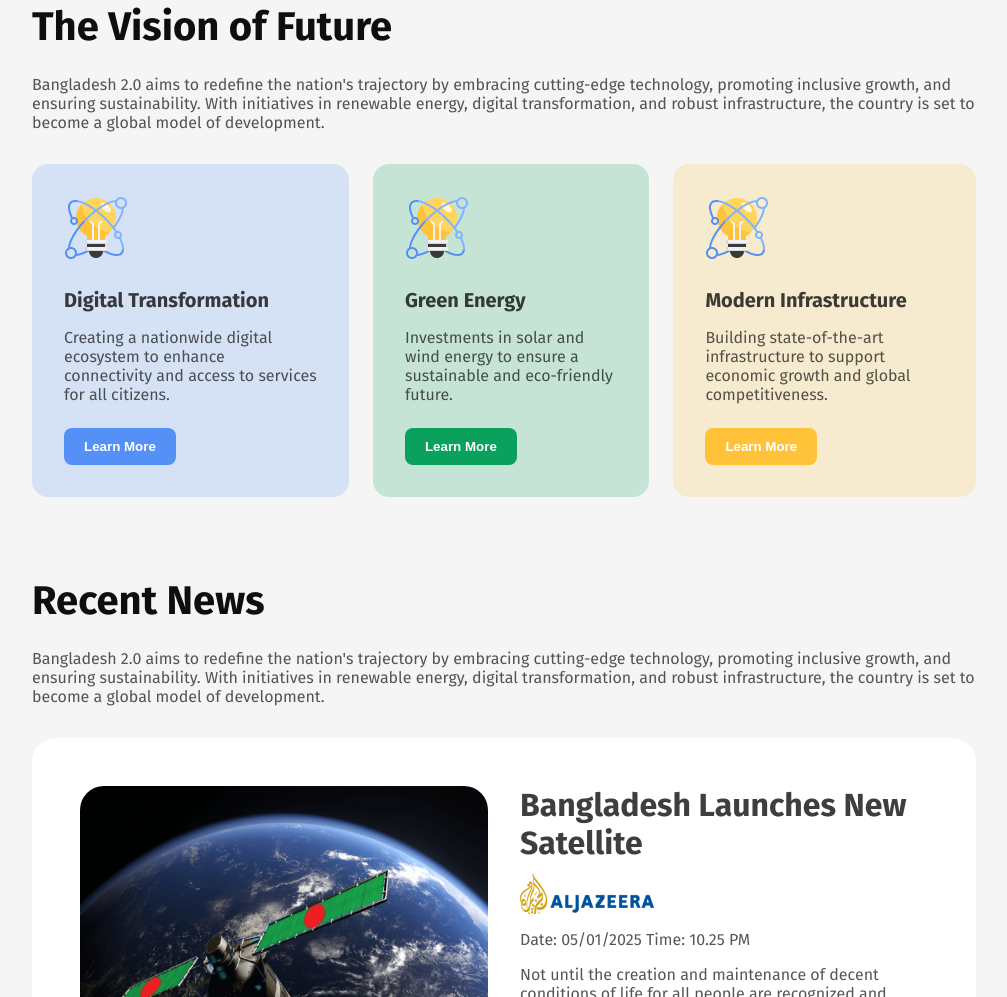
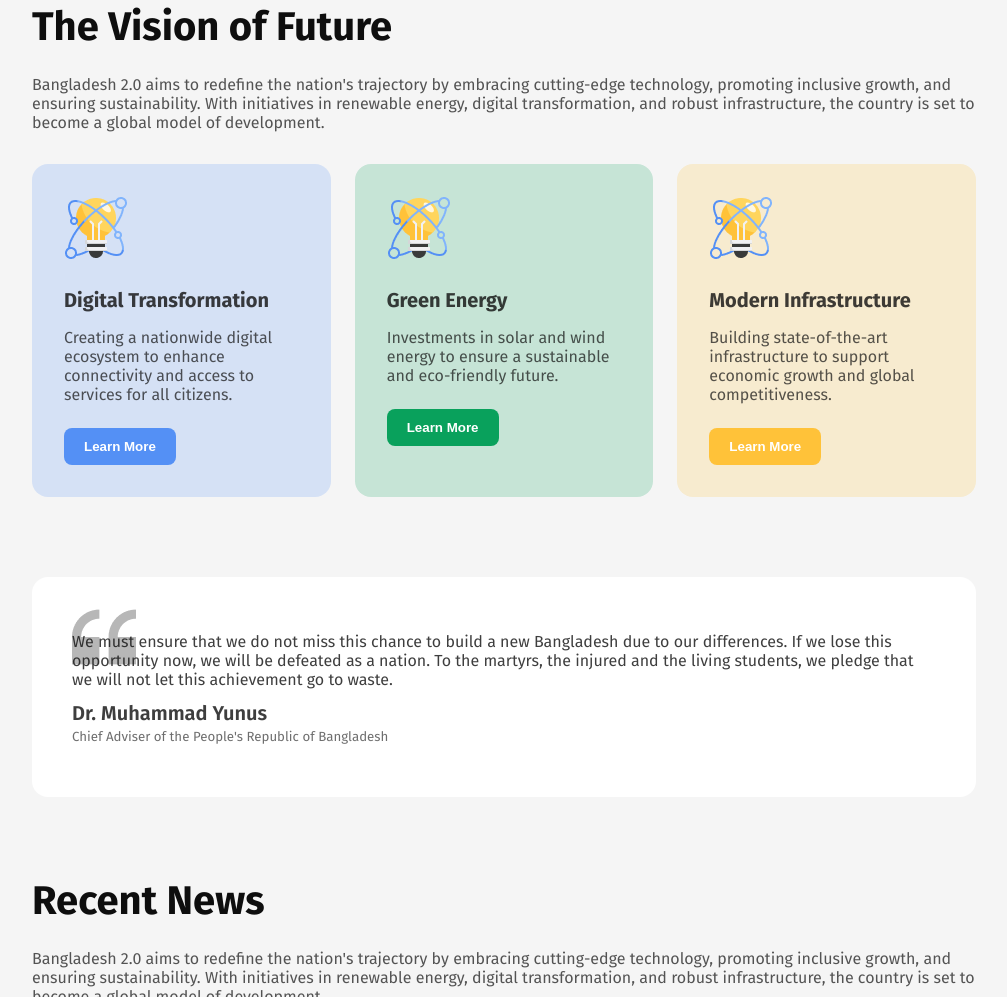
Before and after one commit to Mozammel-1001/Assignment_1, a plain HTML site: page index.html in a window 1280 px wide. Shown: the part 789-1786 px from the top of the page, without its empty margins (136-1143 px from the left). Drawn offline with Linux system fonts and the light colour scheme.

Commit message:
Quote Section Completed

```diff
--- a/Styles/style.css
+++ b/Styles/style.css
@@ -72,18 +72,21 @@ body {
 }
 
 .vision_card_1 {
+    flex: 1;
     border-radius: 16px;
     background-color: rgba(84, 144, 245, 0.20);
     padding: 32px;
 }
 
 .vision_card_2 {
+    flex: 1;
     border-radius: 16px;
     background-color: #C6E4D6;
     padding: 32px;
 }
 
 .vision_card_3 {
+    flex: 1;
     border-radius: 16px;
     background-color: #F7EBCF;
     padding: 32px;
@@ -334,3 +337,30 @@ input[type=number]::-webkit-outer-spin-button {
     padding: 17px 34px;
     cursor: pointer;
 }
+
+/* Quote Styles */
+.quote{
+    margin: 80px 160px;
+    background-color: #FFFFFF;
+    border-radius: 16px;
+}
+.quotation{
+    padding-top: 55px;
+    padding-bottom: 30px;
+    color: rgba(14, 14, 14, 0.80);
+    background-image: url("../assets/quote-bg.png");
+    background-repeat: no-repeat;
+    background-position: 0 28px;
+}
+.quotation_teller{
+    font-weight: 600;
+    font-size: 20px;
+    color: rgba(14, 14, 14, 0.80);
+    margin-top: 12px;
+    margin-bottom: 4px;
+}
+.quotation_teller_role{
+    color: rgba(14, 14, 14, 0.60);
+    font-weight: 400;
+    margin-top: 0;
+}
--- a/index.html
+++ b/index.html
@@ -60,6 +60,18 @@
                     <a href=""><button class="card_3_btn">Learn More</button></a>
                 </div>
             </div>
+        </section>
+        <section class="quote">
+            <blockquote class="quotation">
+                We must ensure that we do not miss this chance to build a new Bangladesh due to our
+                differences. If we lose this opportunity now, we will be defeated as a nation. To the martyrs, the
+                injured and the living students, we pledge that we will not let this achievement go to waste.
+                <footer>
+                    <h4 class="quotation_teller">Dr. Muhammad Yunus</h4>
+                    <h5 class="quotation_teller_role">Chief Adviser of the People's Republic of Bangladesh
+                    </h5>
+                </footer>
+            </blockquote>
         </section>
         <section class="recent_news">
             <h3 class="recent_news_title">Recent News</h3>
```
